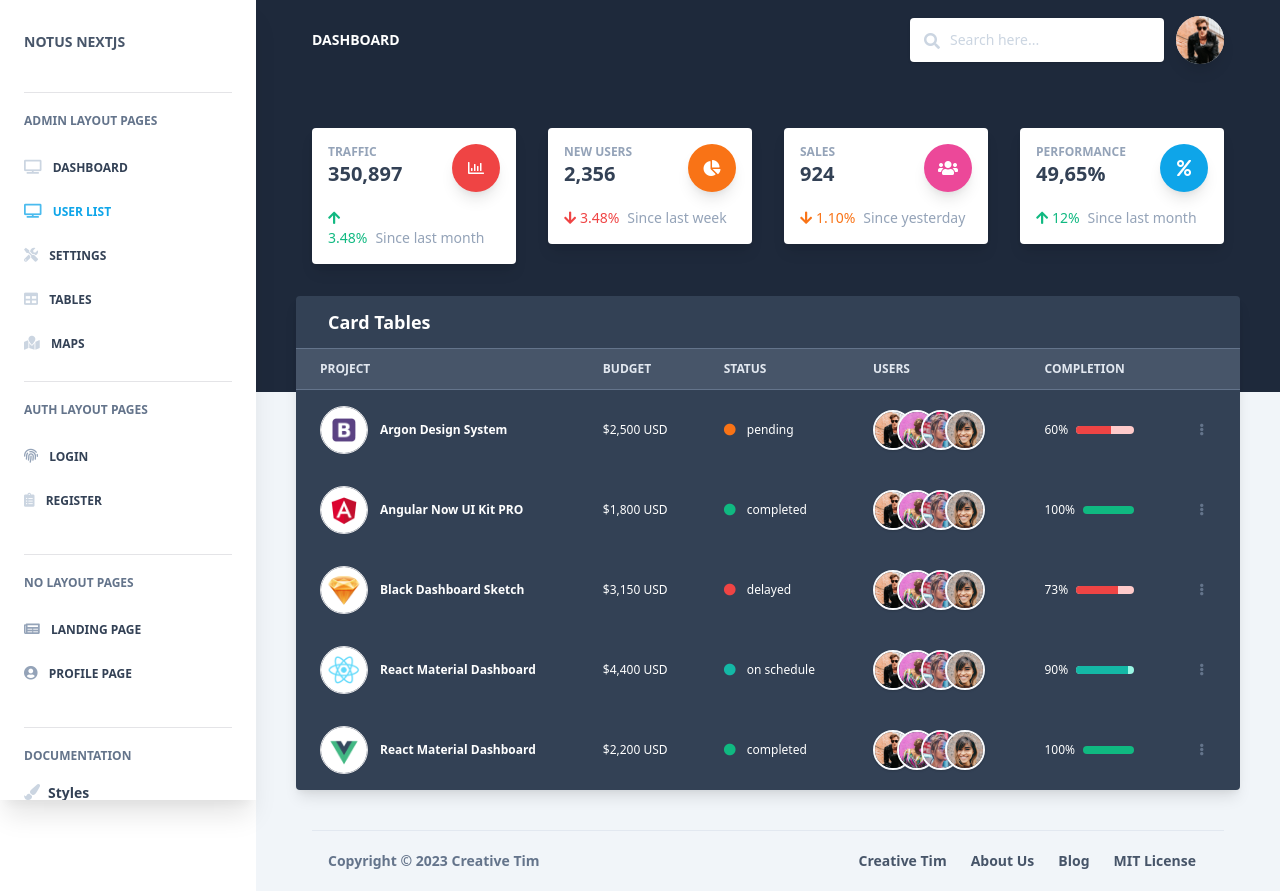
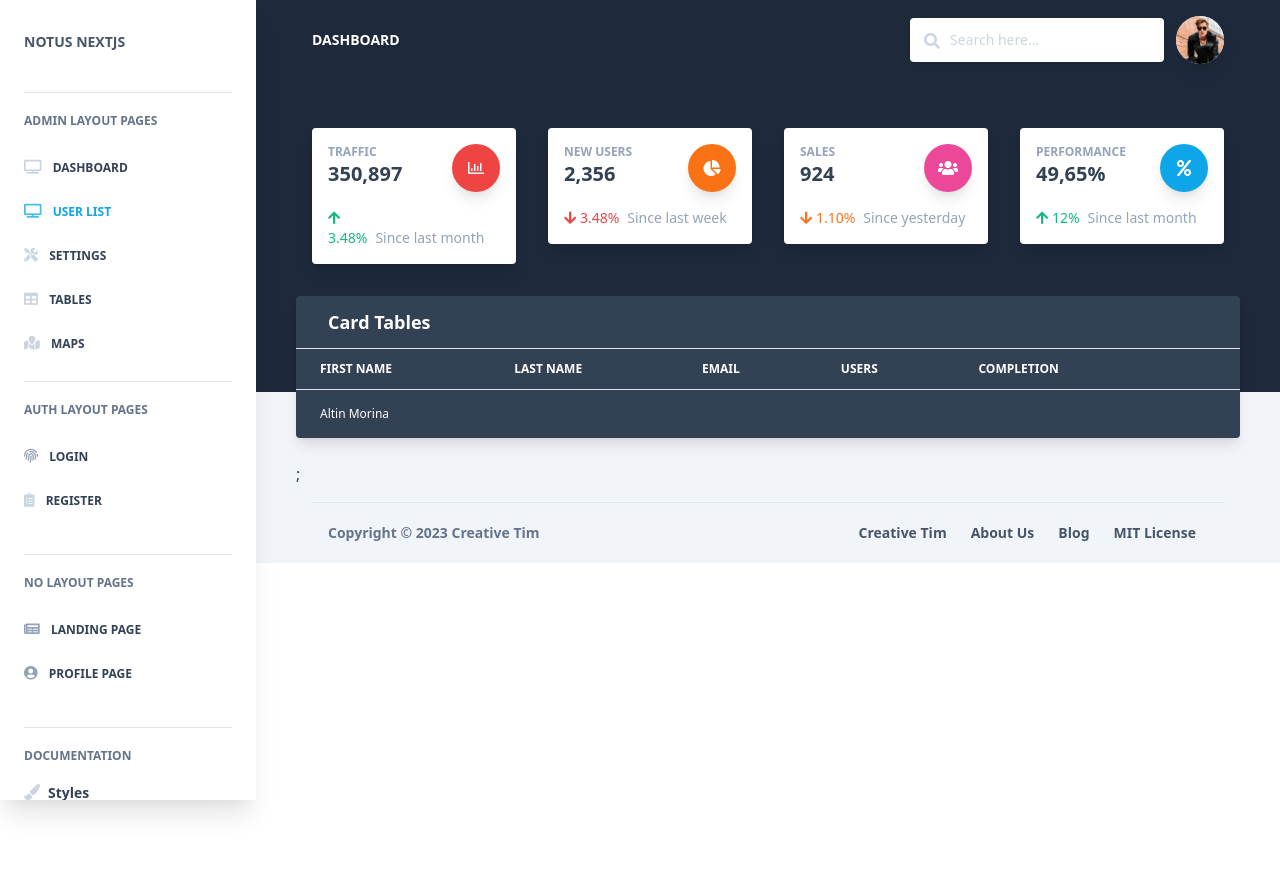
Before and after one commit to codewithaltin/banking-management-web-app, a Next.js app: page /admin/userlist in a window 1280 px wide. After the commit the page ends 800 px from the top, so only its background shows below. Built offline with nearby package versions, Linux system fonts and the light colour scheme.

Commit message:
Table Created

```diff
--- /dev/null
+++ b/components/Cards/UserTable.js
@@ -0,0 +1,82 @@
+import React from "react";
+import PropTypes from "prop-types";
+
+// components
+
+import TableDropdown from "components/Dropdowns/TableDropdown.js";
+
+export default function UserTable({ color }) {
+  return (
+    <>
+      <div
+        className={
+          "relative flex flex-col min-w-0 break-words w-full mb-6 shadow-lg rounded " +
+          (color === "light" ? "bg-white" : "bg-blueGray-700 text-white")
+        }
+      >
+        <div className="rounded-t mb-0 px-4 py-3 border-0">
+          <div className="flex flex-wrap items-center">
+            <div className="relative w-full px-4 max-w-full flex-grow flex-1">
+              <h3 className={"font-semibold text-lg "}>Card Tables</h3>
+            </div>
+          </div>
+        </div>
+        <div className="block w-full overflow-x-auto">
+          {/* Projects table */}
+          <table className="items-center w-full bg-transparent border-collapse">
+            <thead>
+              <tr>
+                <th
+                  className={
+                    "px-6 align-middle border border-solid py-3 text-xs uppercase border-l-0 border-r-0 whitespace-nowrap font-semibold text-left "
+                  }
+                >
+                  First Name
+                </th>
+                <th
+                  className={
+                    "px-6 align-middle border border-solid py-3 text-xs uppercase border-l-0 border-r-0 whitespace-nowrap font-semibold text-left "
+                  }
+                >
+                  Last name
+                </th>
+                <th
+                  className={
+                    "px-6 align-middle border border-solid py-3 text-xs uppercase border-l-0 border-r-0 whitespace-nowrap font-semibold text-left "
+                  }
+                >
+                  Email
+                </th>
+                <th className="px-6 align-middle border border-solid py-3 text-xs uppercase border-l-0 border-r-0 whitespace-nowrap font-semibold text-left ">
+                  Users
+                </th>
+                <th
+                  className={
+                    "px-6 align-middle border border-solid py-3 text-xs uppercase border-l-0 border-r-0 whitespace-nowrap font-semibold text-left "
+                  }
+                >
+                  Completion
+                </th>
+                <th
+                  className={
+                    "px-6 align-middle border border-solid py-3 text-xs uppercase border-l-0 border-r-0 whitespace-nowrap font-semibold text-left "
+                  }
+                ></th>
+              </tr>
+            </thead>
+            <tbody>
+              <tr>
+                {/*<th className="border-t-0 px-6 align-middle border-l-0 border-r-0 text-xs whitespace-nowrap p-4 text-left flex items-center">
+                  Altin Morina
+                </th>*/}
+                <td className="border-t-0 px-6 align-middle border-l-0 border-r-0 text-xs whitespace-nowrap p-4 ">
+                  Altin Morina
+                </td>
+              </tr>
+            </tbody>
+          </table>
+        </div>
+      </div>
+    </>
+  );
+}
--- a/pages/admin/userlist.js
+++ b/pages/admin/userlist.js
@@ -1,14 +1,14 @@
 import React from "react";
-import CardTable from "components/Cards/CardTable.js";
+import UserTable from "components/Cards/UserTable.js";
 import Admin from "layouts/Admin.js";
 
-const UserList = () => {
+const userlist = () => {
   return (
-    <div>
-      <CardTable color="dark" />
-    </div>
+    <>
+      <UserTable />;
+    </>
   );
 };
-UserList.layout = Admin;
+userlist.layout = Admin;
 
-export default UserList;
+export default userlist;
```
